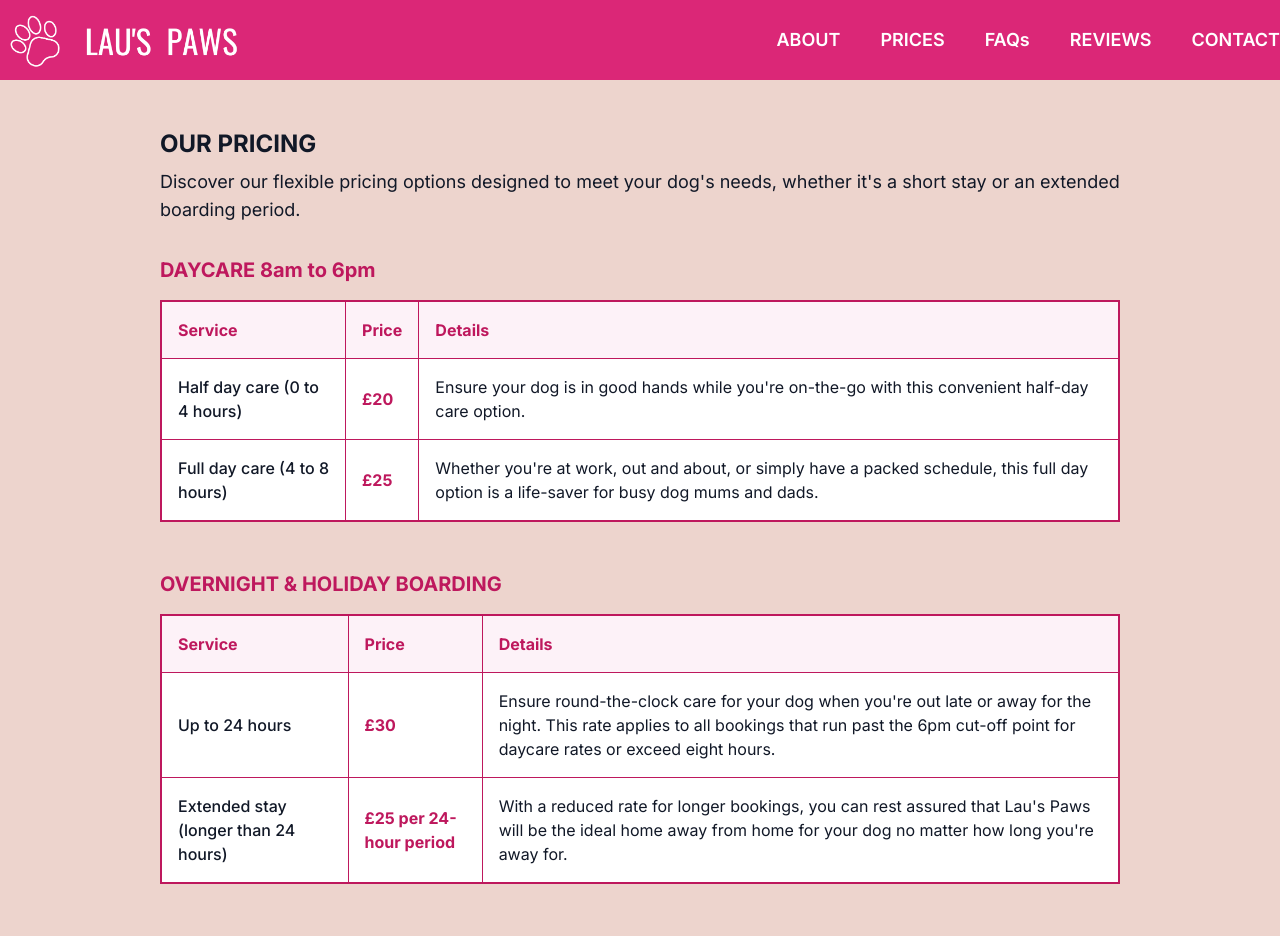
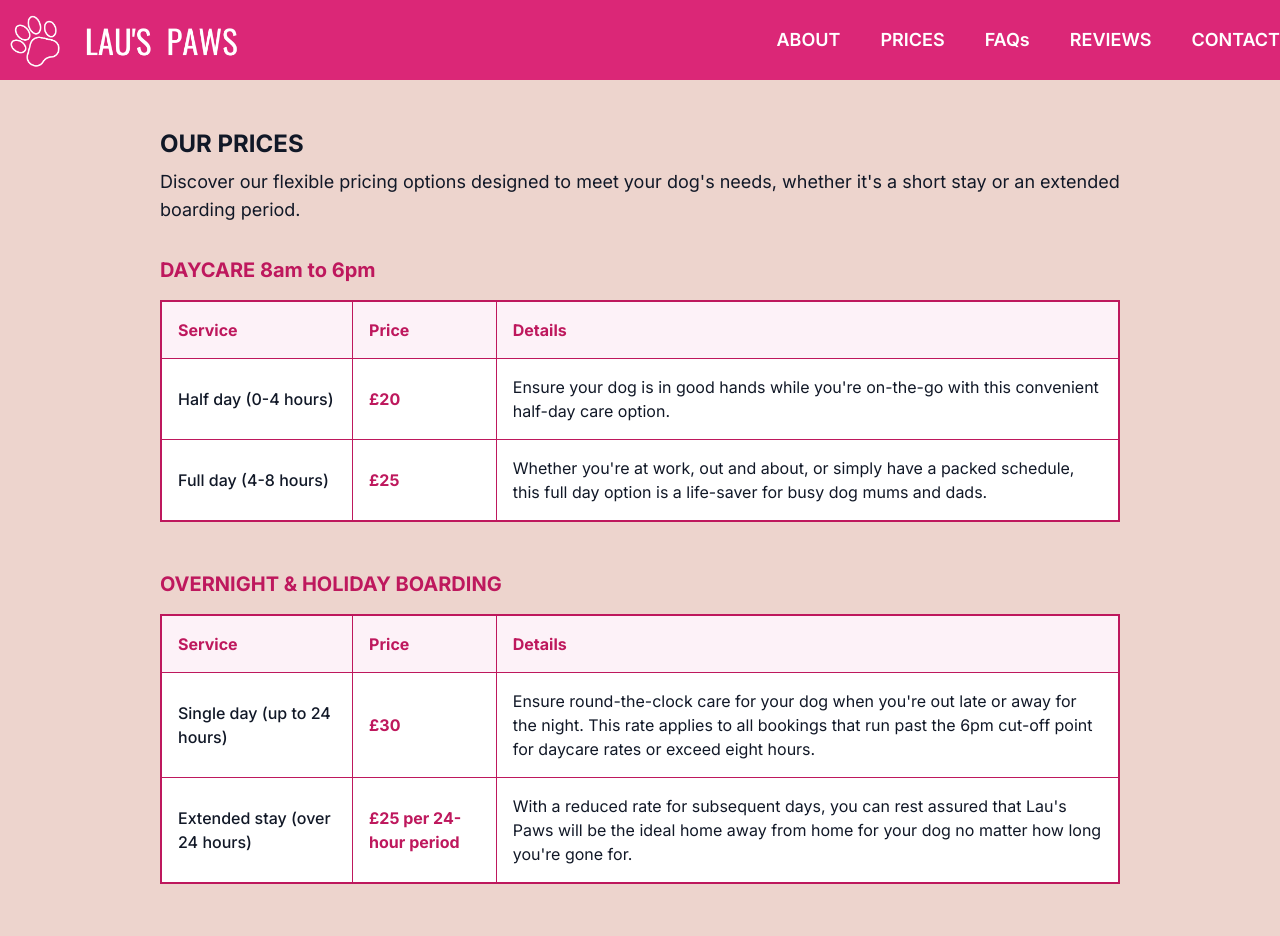
Before and after one commit to lolamindi/laus-paws, a Next.js app: page /prices in a window 1280 px wide. Shown: the top 936 px of the page. Built offline with nearby package versions, Linux system fonts and the light colour scheme.

Commit message:
adjust table widths

```diff
--- a/data/prices.json
+++ b/data/prices.json
@@ -5,13 +5,13 @@
       "items": [
         {
           "id": 0,
-          "service": "Half day care (0 to 4 hours)",
+          "service": "Half day (0-4 hours)",
           "price": "£20",
           "details": "Ensure your dog is in good hands while you're on-the-go with this convenient half-day care option."
         },
         {
           "id": 1,
-          "service": "Full day care (4 to 8 hours)",
+          "service": "Full day (4-8 hours)",
           "price": "£25",
           "details": "Whether you're at work, out and about, or simply have a packed schedule, this full day option is a life-saver for busy dog mums and dads."
         }
@@ -22,15 +22,15 @@
       "items": [
         {
           "id": 2,
-          "service": "Up to 24 hours",
+          "service": "Single day (up to 24 hours)",
           "price": "£30",
           "details": "Ensure round-the-clock care for your dog when you're out late or away for the night. This rate applies to all bookings that run past the 6pm cut-off point for daycare rates or exceed eight hours."
         },
         {
           "id": 3,
-          "service": "Extended stay (longer than 24 hours)",
+          "service": "Extended stay (over 24 hours)",
           "price": "£25 per 24-hour period",
-          "details": "With a reduced rate for longer bookings, you can rest assured that Lau's Paws will be the ideal home away from home for your dog no matter how long you're away for."
+          "details": "With a reduced rate for subsequent days, you can rest assured that Lau's Paws will be the ideal home away from home for your dog no matter how long you're gone for."
         }
       ]
     },
@@ -46,7 +46,7 @@
         {
           "id": 5,
           "service": "Christmas Day and New Year's Day",
-          "price": "2 x the usual rate",
+          "price": "Double the usual rate",
           "details": "On the 25th of December and the 1st of January, Lau's Paws reserves the right to charge twice the usual rate, whether for daycare or overnight boarding."
         },
         {
--- a/src/app/prices/page.jsx
+++ b/src/app/prices/page.jsx
@@ -5,7 +5,7 @@ export default function Prices() {
   return (
     <main className="relative flex justify-center min-h-screen bg-[#edd4cd]">
       <section className="top-4 p-8 text-gray-900 max-w-5xl">
-        <h1 className="text-2xl font-bold pb-2 pt-4">OUR PRICING</h1>
+        <h1 className="text-2xl font-bold pb-2 pt-4">OUR PRICES</h1>
         <p className="text-lg mb-8">
           Discover our flexible pricing options designed to meet your dog's needs,
           whether it's a short stay or an extended boarding period.
@@ -18,9 +18,9 @@ export default function Prices() {
               <table className="w-full border-2 border-pink-700 bg-white">
                 <thead>
                   <tr className="bg-pink-50 text-pink-700">
-                    <th className="p-4 border border-pink-700 text-left">Service</th>
-                    <th className="p-4 border border-pink-700 text-left">Price</th>
-                    <th className="p-4 border border-pink-700 text-left">Details</th>
+                    <th className="p-4 border border-pink-700 text-left w-[20%]">Service</th>
+                    <th className="p-4 border border-pink-700 text-left w-[15%]">Price</th>
+                    <th className="p-4 border border-pink-700 text-left w-[65%]">Details</th>
                   </tr>
                 </thead>
                 <tbody>
@@ -52,9 +52,9 @@ export default function Prices() {
                 <tbody>
                   {pricesData.specialRates.map((rate, rateIndex) => (
                     <tr key={rate.id || rateIndex} className="">
-                      <td className="p-4 border border-pink-700 font-medium">{rate.service}</td>
-                      <td className="p-4 border border-pink-700 text-pink-700 font-bold">{rate.price}</td>
-                      <td className="p-4 border border-pink-700">{rate.details}</td>
+                      <td className="p-4 border border-pink-700 font-medium w-1/4">{rate.service}</td>
+                      <td className="p-4 border border-pink-700 text-pink-700 font-bold w-1/4">{rate.price}</td>
+                      <td className="p-4 border border-pink-700 w-1/2">{rate.details}</td>
                     </tr>
                   ))}
                 </tbody>
```
